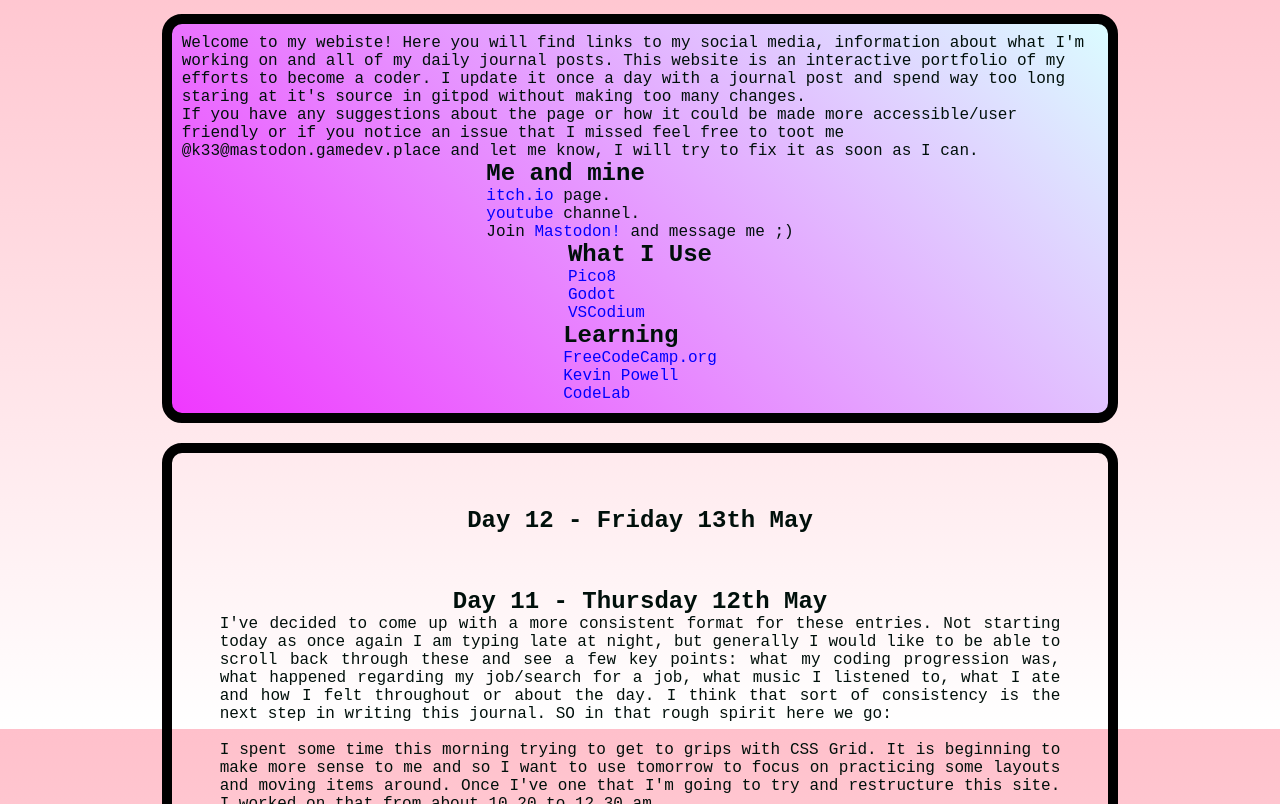
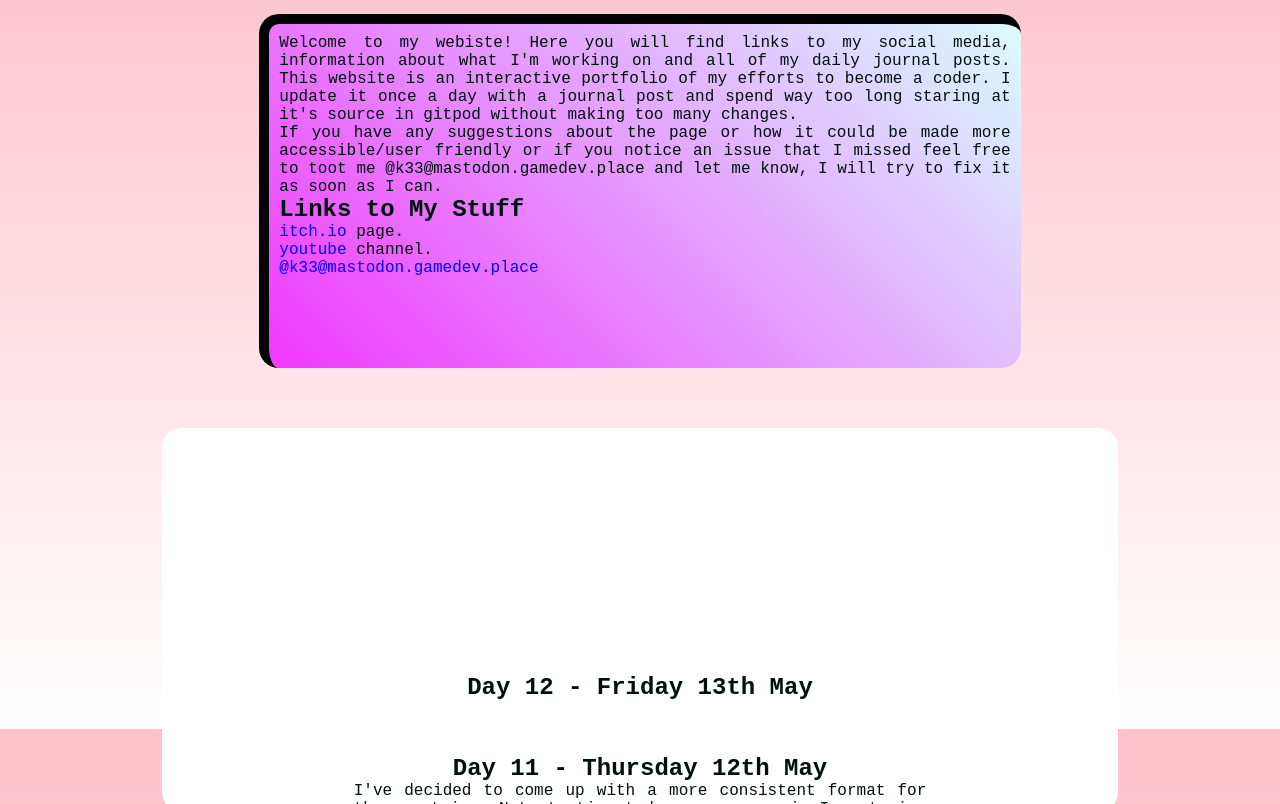
Before and after one commit to katch33/oblong-barista, a plain HTML site: page index.html in a window 1280 px wide. Shown: the part 91-895 px from the top of the page. Drawn offline with Linux system fonts and the light colour scheme.

Commit message:
added bad styling, made media break

```diff
--- a/index.html
+++ b/index.html
@@ -16,7 +16,7 @@
             katch33/martin
         </div>
         <div class="box-info">
-            <p>Welcome to my webiste! Here you will find links to my social media, information about what I'm working on
+            <p class="blurb">Welcome to my webiste! Here you will find links to my social media, information about what I'm working on
                 and all
                 of my daily journal posts. This website is an interactive portfolio of my efforts to become a coder. I
                 update it
@@ -30,23 +30,25 @@
                 will try to
                 fix it as soon as I can.
             </p>
-            <ul class="plain">
-                <h2>Me and mine</h2>
+            <ul class="plain my-links">
+                <h2>Links to My Stuff</h2>
                 <li><a href="http://k33.itch.io/" target="blank">itch.io</a> page.</li>
                 <li><a href="https://www.youtube.com/channel/UCLEU6UC8uEAObLFFfsosbPw" target="blank">youtube</a>
                     channel.</li>
-                <li>Join <a href="https://joinmastodon.org/" target="blank">Mastodon!</a> and message me ;) </li>
+                <li><a href="https://mastodon.gamedev.place/" target="blank">@k33@mastodon.gamedev.place</a></li>
             </ul>
-            <ul class="plain">
+            <ul class="plain my-tools">
                 <h2>What I Use</h2>
                 <li><a href="https://www.lexaloffle.com/pico-8.php" target="blank">Pico8</a></li>
+                <li><a href="https://www.pico-8-edu.com/" target="blank">Pico8 Free Educational Browser Version</a></li>
                 <li><a href="https://godotengine.org/" target="blank">Godot</a></li>
                 <li><a href="https://vscodium.com/" target="blank">VSCodium</a></li>
             </ul>
-            <ul class="plain">
+            <ul class="plain my-learning">
                 <h2>Learning</h2>
                 <li><a href="https://www.freecodecamp.org/" target="blank">FreeCodeCamp.org</a></li>
-                <li><a href="https://www.youtube.com/channel/UCJZv4d5rbIKd4QHMPkcABCw" target="blank">Kevin Powell</a></li>
+                <li><a href="https://www.youtube.com/channel/UCJZv4d5rbIKd4QHMPkcABCw" target="blank">Kevin Powell</a>
+                </li>
                 <li><a href="https://www.youtube.com/c/CodeLab98?app=desktop" target="blank">CodeLab</a></li>
             </ul>
         </div>
@@ -411,7 +413,8 @@
             </p>
 
             <h2><br><br>Day 3 - Wednesday 4th May</h2>
-            <p>I spent the majority of today working through the start of the <a
+            <p>I spent the majority of today working through the start of the
+                <a
                     href="https://www.freecodecamp.org/">Free Code
                     Camp</a> course in HTML5 and CSS. I decided that if I was going to have my own website I may as well
                 learn how
@@ -516,6 +519,7 @@
                 learning.
                 > I hope.</p>
         </div>
+    </div>
 
 </body>
 
--- a/style.css
+++ b/style.css
@@ -7,8 +7,9 @@
     /* sets monospace as the default font for everything on the page */
     font-family: monospace, sans-serif;
 }
+
 /* Targets anything with a class containing the box- in front. Used to give the sections an outline for layout debugging etc */
-[class ^= "box-"] {
+[class ^="box-"] {
     display: grid;
 
     /* centers on both horizontal and vertical axes*/
@@ -17,49 +18,85 @@
     /* border: solid 5px red; */
     padding: 10px;
     border-radius: 20px;
-    color: #00100B;
+
 }
 
+
+
 body {
-    background: linear-gradient(180deg, pink, white);
-    height: 100vh;
+    background: pink;
+    height: 100%;
+    color: grey;
 }
 
 .container {
-    height: 100vh;
-    width: 90%;
+    height: 100%;
+    width: 100%;
     margin: 20px auto;
 
     display: grid;
     gap: 20px;
 
     /* creates a 12 by 12 grid to position elements inside */
-    grid-template-columns: repeat(12, 1fr);
-    grid-template-rows: repeat(12, 1fr);
+    grid-template-columns: 1, 1fr;
+    grid-template-rows: 1fr 3fr;
 }
 
 .box-header {
-     grid-column: 1 / 13 ;
-     grid-row: 1 / 2 ;
+    grid-row: 1 / 2;
 
     text-transform: uppercase;
-     font-size: 40px;
+    font-size: 30px;
+    font-weight: 900;
 }
 
+
 .box-info {
-    grid-column: 2 / 12 ;
+    display: grid;
+    grid-column: 3 / 11;
 
-    border: solid 10px black;
-    background: linear-gradient(45deg,#F038FF, #DBFCFF);
+    grid-template-columns: repeat(1, 1fr);
+    grid-template-rows: repeat(2, 1fr);
+
+    background: linear-gradient(45deg, #F038FF, #DBFCFF);
+    text-align: justify;
+}
+
+.blurb {
+    grid-column: 1 / 4;
+    grid-row: 1 / 2;
+}
+
+.my-links {
+    grid-column: 1 / 2;
+    grid-row: 2 / 3;
+    align-self: flex-start;
+}
+
+.my-tools {
+    grid-column: 2 / 3;
+    grid-row: 2 / 3;
+    align-self: flex-start;
+    display: none;
+}
+
+.my-learning {
+    grid-column: 3 / 4;
+    grid-row: 2 / 3;
+    align-self: flex-start;
+    display: none;
 }
 
 .box-blog {
     grid-column: 2 / 12;
+    grid-row: 5 / 13;
 
-    border: solid 10px black;
-    /* overflow: auto; */
+    /* border: solid 10px black; */
+    overflow: auto;
+    background: linear-gradient(white, white);
+
     text-align: justify;
-    padding: 0 5ch;
+    padding:  20ch;
 }
 
 .warning {
@@ -80,14 +117,126 @@
 }
 
 a:hover {
-    display:inline-block;
+    display: inline-block;
     color: cyan;
     text-transform: uppercase;
     text-shadow: 2px 2px 8px white;
-    /* transform: translate(0,-.25ch); */
     background-color: black;
-    /* padding: .25ch .25ch; */
-    border-radius: 10px;
+    border-radius: 5px;
+    transform: scale(0.9);
+}
+
+@media (min-width: 990px) {
+
+    body {
+        background: linear-gradient(180deg, pink, white);
+        height: 100vh;
+        overflow: hidden;
+        color: #00100B;
+    }
+
+    .container {
+        height: 95vh;
+        width: 90%;
+        margin: 20px auto;
+
+        display: grid;
+        gap: 20px;
+
+        /* creates a 12 by 12 grid to position elements inside */
+        grid-template-columns: repeat(12, 1fr);
+        grid-template-rows: repeat(12, 1fr);
+    }
+
+    .box-header {
+        grid-column: 1 / 13;
+        grid-row: 1 / 2;
+
+        text-transform: uppercase;
+        font-size: 40px;
+        font-weight: 900;
+        letter-spacing: 2ch;
+    }
+
+
+    .box-info {
+        display: grid;
+        grid-column: 3 / 11;
+
+        grid-template-columns: repeat(3, 1fr);
+        grid-template-rows: repeat(2, 1fr);
+
+        /* border: solid 10px black; */
+
+        border-left: solid 10px black;
+        border-top: solid 10px black;
+
+        background: linear-gradient(45deg, #F038FF, #DBFCFF);
+        text-align: justify;
+    }
+
+    .blurb {
+        grid-column: 1 / 4;
+        grid-row: 1 / 2;
+    }
+
+    .my-links {
+        grid-column: 1 / 2;
+        grid-row: 2 / 3;
+        align-self: flex-start;
+    }
+
+    .my-tools {
+        grid-column: 2 / 3;
+        grid-row: 2 / 3;
+        align-self: flex-start;
+    }
+
+    .my-learning {
+        grid-column: 3 / 4;
+        grid-row: 2 / 3;
+        align-self: flex-start;
+    }
+
+    .box-blog {
+        grid-column: 2 / 12;
+        grid-row: 5 / 13;
+
+        /* border: solid 10px black; */
+        overflow: auto;
+        background: linear-gradient(white, white);
+
+        text-align: justify;
+        padding:  20ch;
+    }
+
+    .warning {
+        text-transform: uppercase;
+        text-decoration: overline underline;
+        font-style: italic;
+        font-size: larger;
+    }
+
+    .plain {
+        list-style-type: none;
+        text-decoration: none;
+    }
+
+    a {
+        color: blue;
+        text-decoration: none;
+    }
+
+    a:hover {
+        display: inline-block;
+        color: cyan;
+        text-transform: uppercase;
+        text-shadow: 2px 2px 8px white;
+        background-color: black;
+        border-radius: 5px;
+        transform: scale(0.9);
+    }
+
 }
 
 /* THE SPHERE - creates a circle filled with a gradient */
@@ -100,5 +249,5 @@
 border-radius: 50%;
 width: 150px;
 height: 150px;
-    background-image: linear-gradient(45deg,#F038FF, #DBFCFF);
+background-image: linear-gradient(45deg, #F038FF, #DBFCFF);
 }
```
Lines whose indentation alone changed are shown as unchanged.
